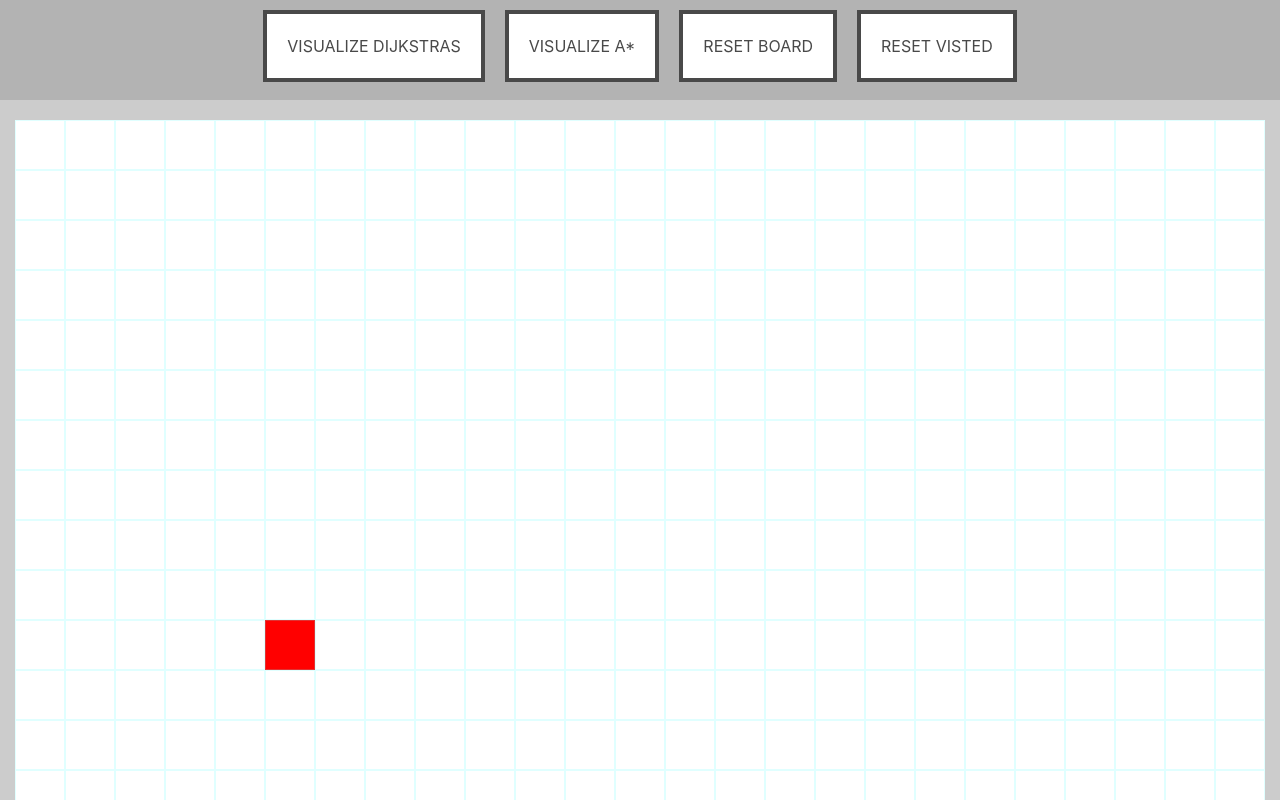
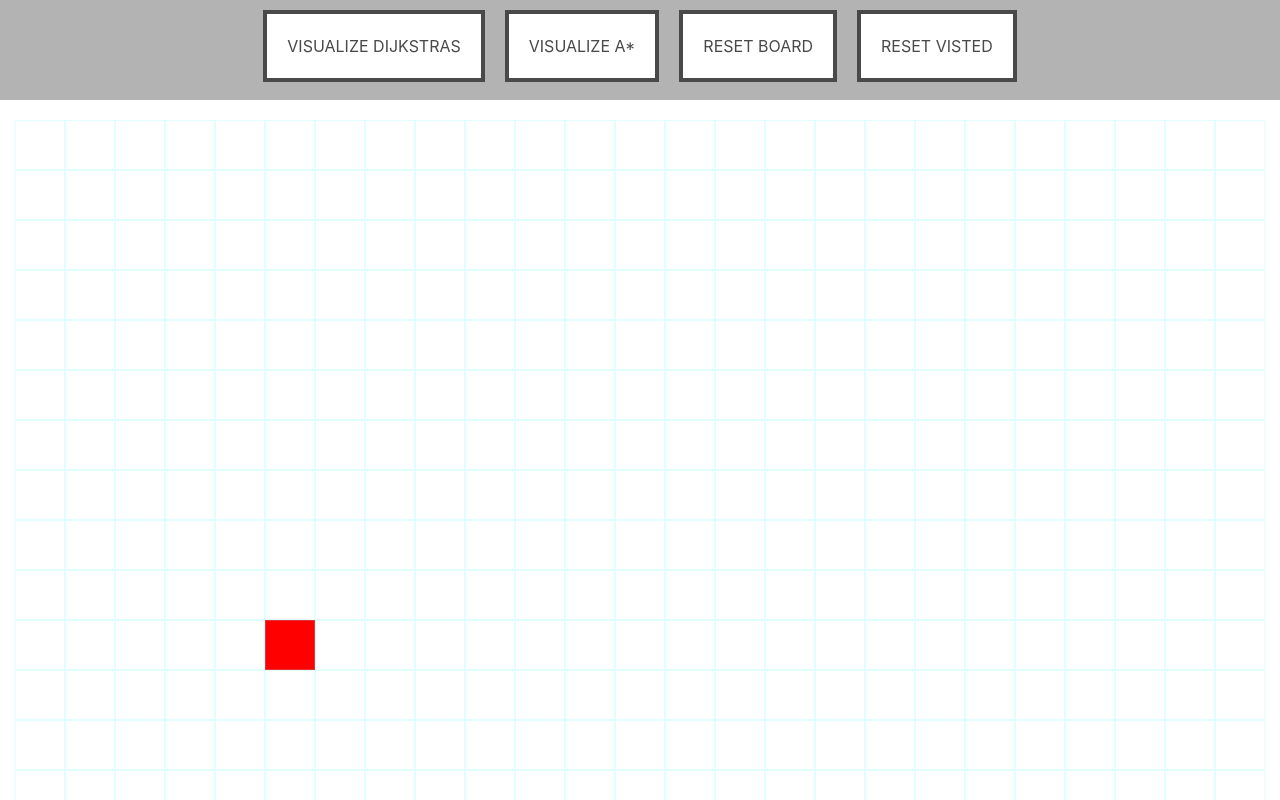
Before and after one commit to tonyli29/algoVisualizer, a React (Create React App) app: page / in a window 1280 px wide. Shown: the top 800 px of the page. Built offline with nearby package versions, Linux system fonts and the light colour scheme.

Commit message:
changed background color

```diff
--- a/src/visualizer/PathFinder.css
+++ b/src/visualizer/PathFinder.css
@@ -1,6 +1,6 @@
 .main-container {
   text-align: center;
-  background-color: rgb(204, 204, 204);
+  background-color: white;
 }
 .main-grid {
   /* width: 100%;
```
